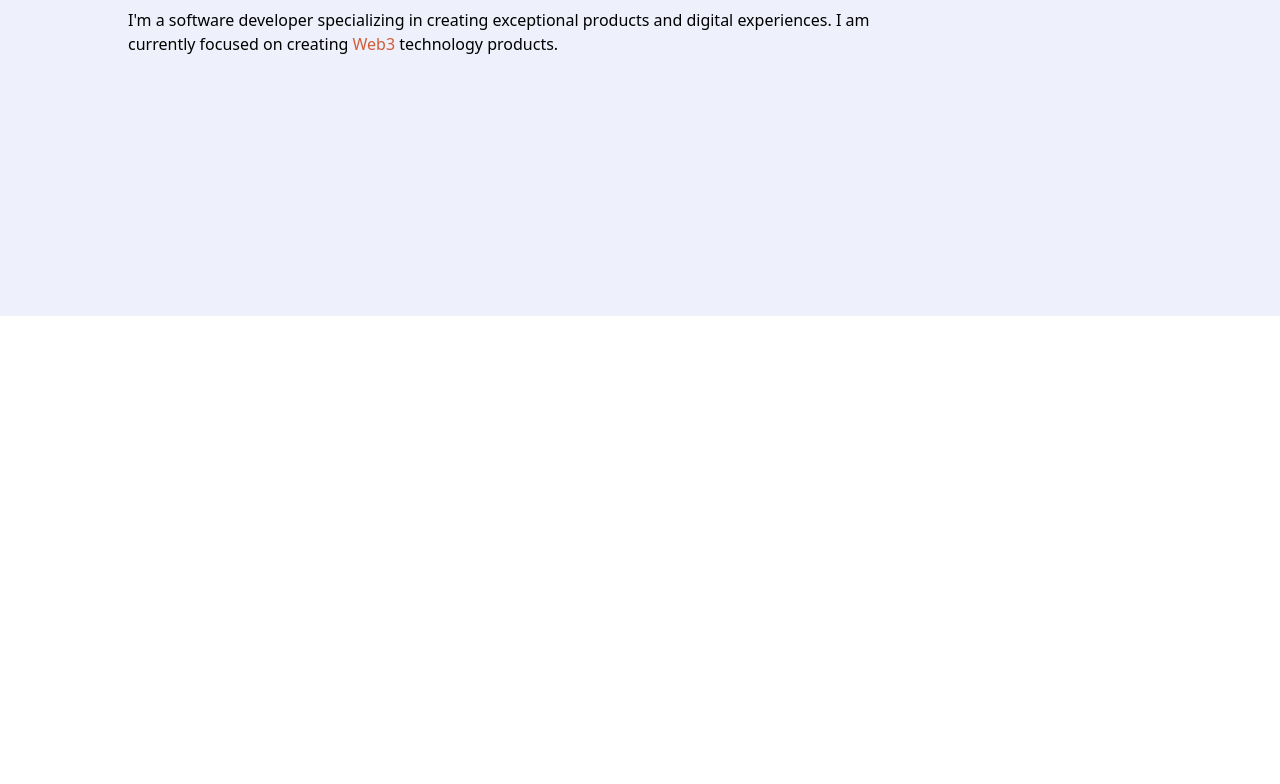
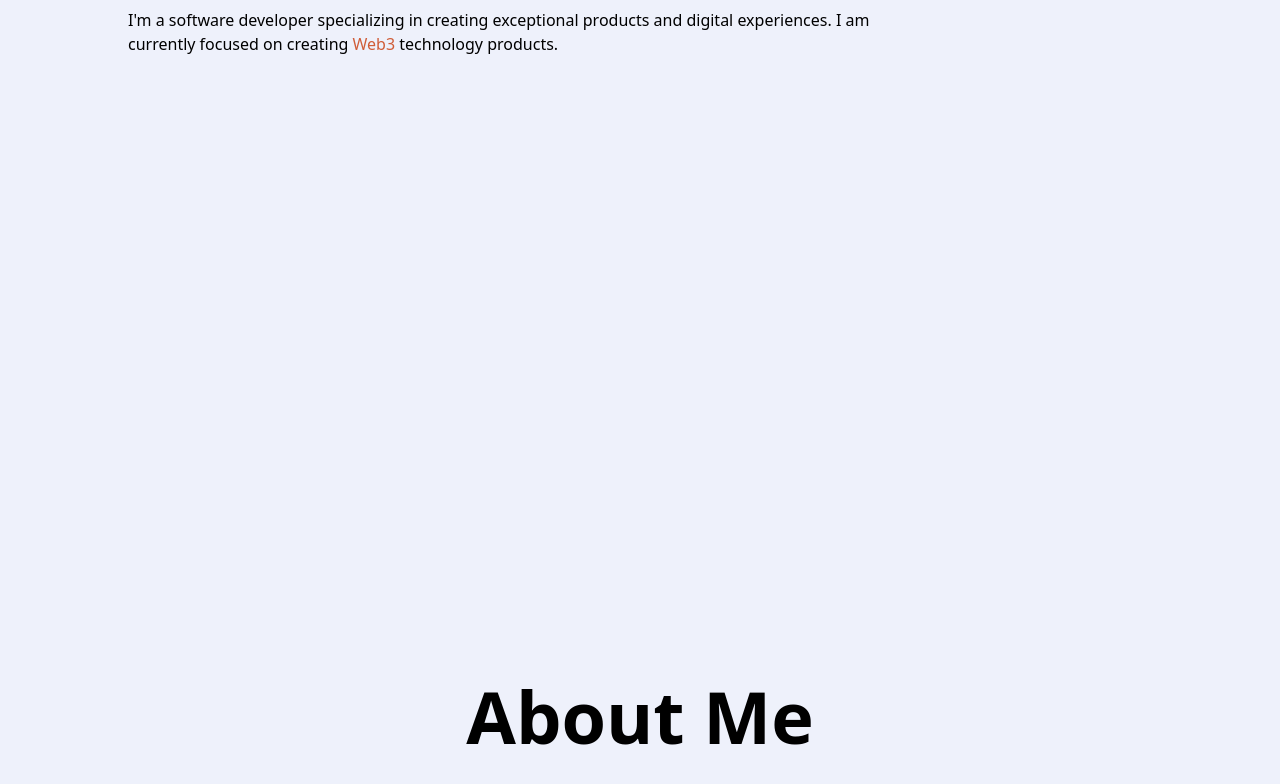
Before and after one commit to ImJars/ViteSpline, a React (Vite) app in the folder ViteSpline/: page / in a window 1280 px wide. Shown: the part 484-1268 px from the top of the page. Before the commit the page ends 800 px from the top, so only its background shows below. Built offline with nearby package versions, Linux system fonts and the light colour scheme.

Commit message:
Add About_section

```diff
--- /dev/null
+++ b/ViteSpline/src/about.jsx
@@ -0,0 +1,20 @@
+import React from 'react'
+
+function About() {
+    return (
+        <>
+            <section
+                className='w-full h-screen flex justify-center
+                        items-center bg-background'
+            >
+                <h1
+                    className='text-7xl font-bold'
+                >
+                    About Me
+                </h1>
+            </section>
+        </>
+    )
+}
+
+export default About
--- a/ViteSpline/src/main.jsx
+++ b/ViteSpline/src/main.jsx
@@ -1,10 +1,12 @@
 import React from 'react'
 import ReactDOM from 'react-dom/client'
+import About from './about'
 import App from './App'
 import './index.css'
 
 ReactDOM.createRoot(document.getElementById('root')).render(
   <React.StrictMode>
     <App />
+    <About />
   </React.StrictMode>
 )
```
